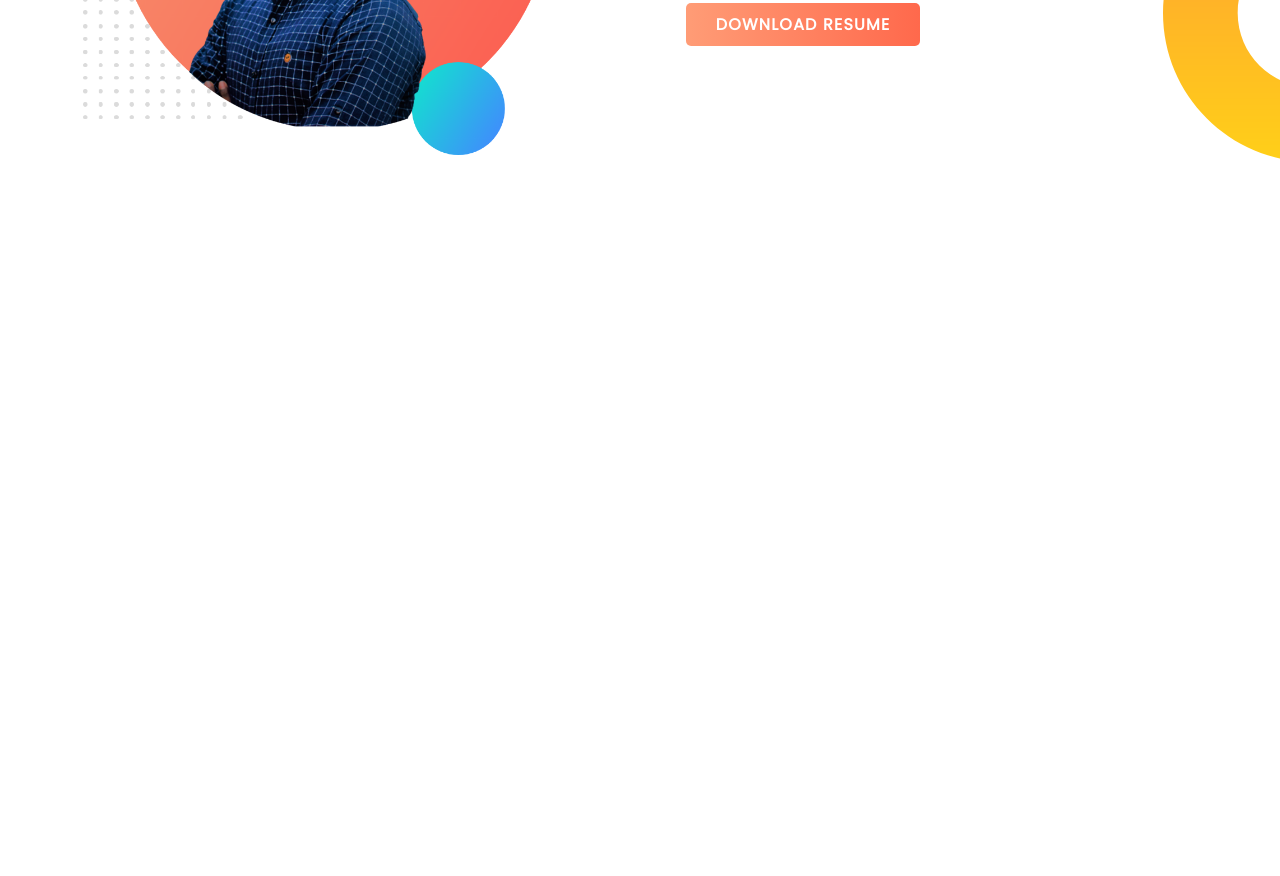
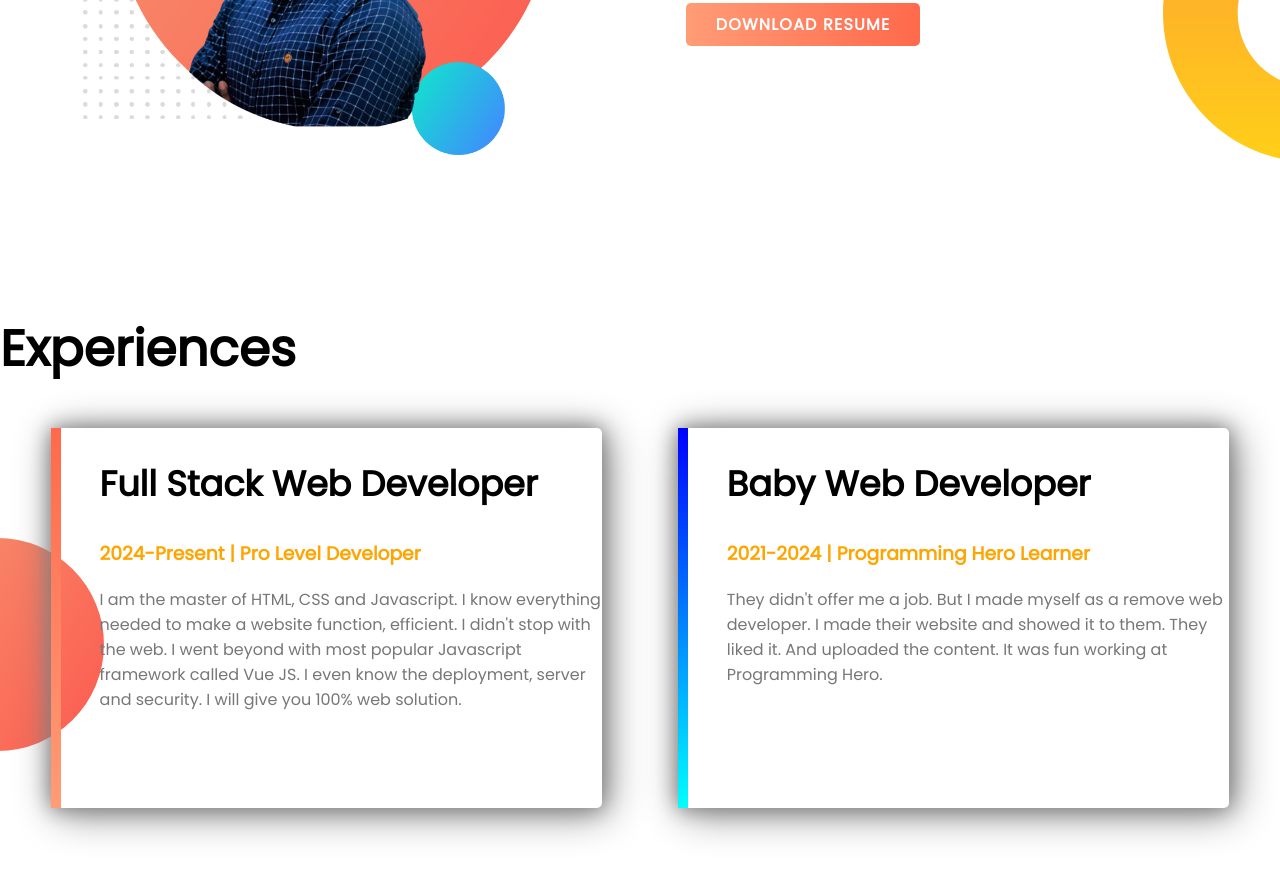
Before and after one commit to NahidAhmed07/my-portfolio1, a plain HTML site: page index.html in a window 1280 px wide. Shown: the part 964-1840 px from the top of the page. Before the commit the page ends 1276 px from the top, so only its background shows below. Drawn offline with Linux system fonts and the light colour scheme.

Commit message:
experiences section added

```diff
--- a/index.html
+++ b/index.html
@@ -11,7 +11,7 @@
 <link rel="stylesheet" href="style.css">
 </head>
 <body>
-  <section class="top-main">
+  <section class="top-main flex-container">
     <div class="helf-width">
       <h1>Welcome to</h1>
       <h1><span class="orange-color">Nahid Ahmed</span> Word !</h1>
@@ -26,7 +26,7 @@
 
   </section>
 
-  <section class="dream-big">
+  <section class="dream-big flex-container">
     <div class="helf-width">
       <img src="images/my-bg.png1.png" alt="">
     </div>
@@ -38,5 +38,22 @@
     </div>
   </section>
 
+  <section class="experience">
+    <h1>Experiences</h1>
+    <div class="flex-container">
+      <div class="helf-width box-1">
+        <h1>Full Stack Web Developer</h1>
+        <h3 class="orange-color">2024-Present | Pro Level Developer</h3>
+        <p>I am the master of HTML, CSS and Javascript. I know everything needed to make a website function, efficient. I didn't stop with the web. I went beyond with most popular Javascript framework called Vue JS. I even know the deployment, server and security. I will give you 100% web solution.</p>
+      </div>
+
+      <div class="helf-width box-2">
+        <h1>Baby Web Developer</h1>
+        <h3 class="orange-color">2021-2024 | Programming Hero Learner</h3>
+        <p>They didn't offer me a job. But I made myself as a remove web developer. I made their website and showed it to them. They liked it. And uploaded the content. It was fun working at Programming Hero.</p>
+      </div>
+    </div>
+  </section>
+
 </body>
 </html>
--- a/style.css
+++ b/style.css
@@ -4,8 +4,10 @@ body{
 }
 
 section{
-display: flex;
-margin-bottom: 150px;
+  margin-bottom: 150px;
+}
+.flex-container{
+  display: flex;
 }
 
 .helf-width{
@@ -44,7 +46,41 @@ color:#777 ;
     background-repeat: no-repeat;
     background-position: right bottom ;
   }
+  .experience{
+    background-image: url(images/exp-bg.png);
+    background-repeat: no-repeat;
+    background-position: 0% 80%;
+  }
 
   .dream-big-text{
     padding-right: 75px;
   }
+  .experience .helf-width{
+    width: 43%;
+    padding-left:3%;
+    padding-bottom: 80px;
+    border-radius: 5px;
+    box-shadow: 5px 5px 40px gray, -0px -0px 20px gray;
+
+  }
+  .experience .helf-width h1{
+    font-size: 35px;
+  }
+  .experience .box-1{
+    margin-left: 4%;
+    margin-right:3%;
+  }
+  .experience .box-2{
+    margin-left: 3%;
+    margin-right: 4%;
+  }
+  .experience .box-1{
+    border-left: 10px solid;
+    border-image: linear-gradient(#FF694C, #FF9C76) 30;
+    border-image-slice:1;
+}
+  .experience .box-2{
+    border-left: 10px solid;
+    border-image: linear-gradient(blue, cyan) 30;
+    border-image-slice:1;
+}
```
